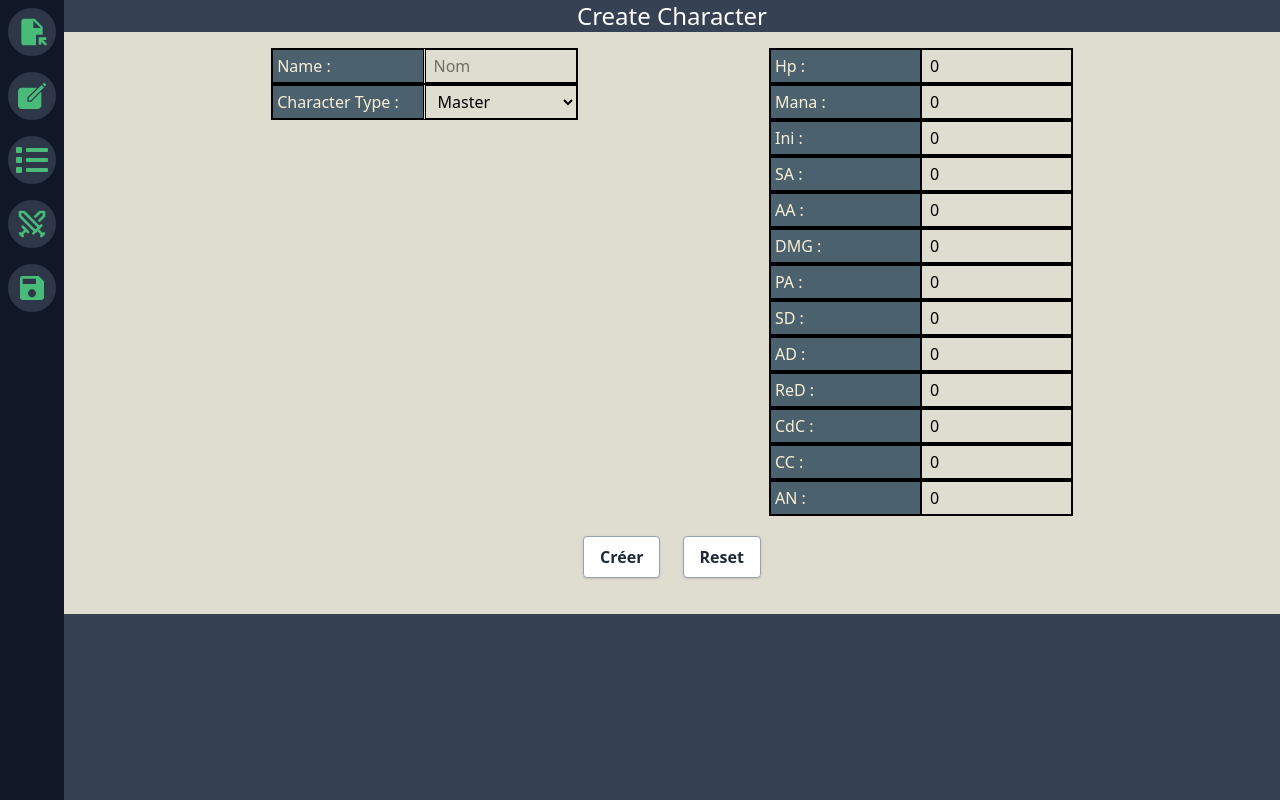
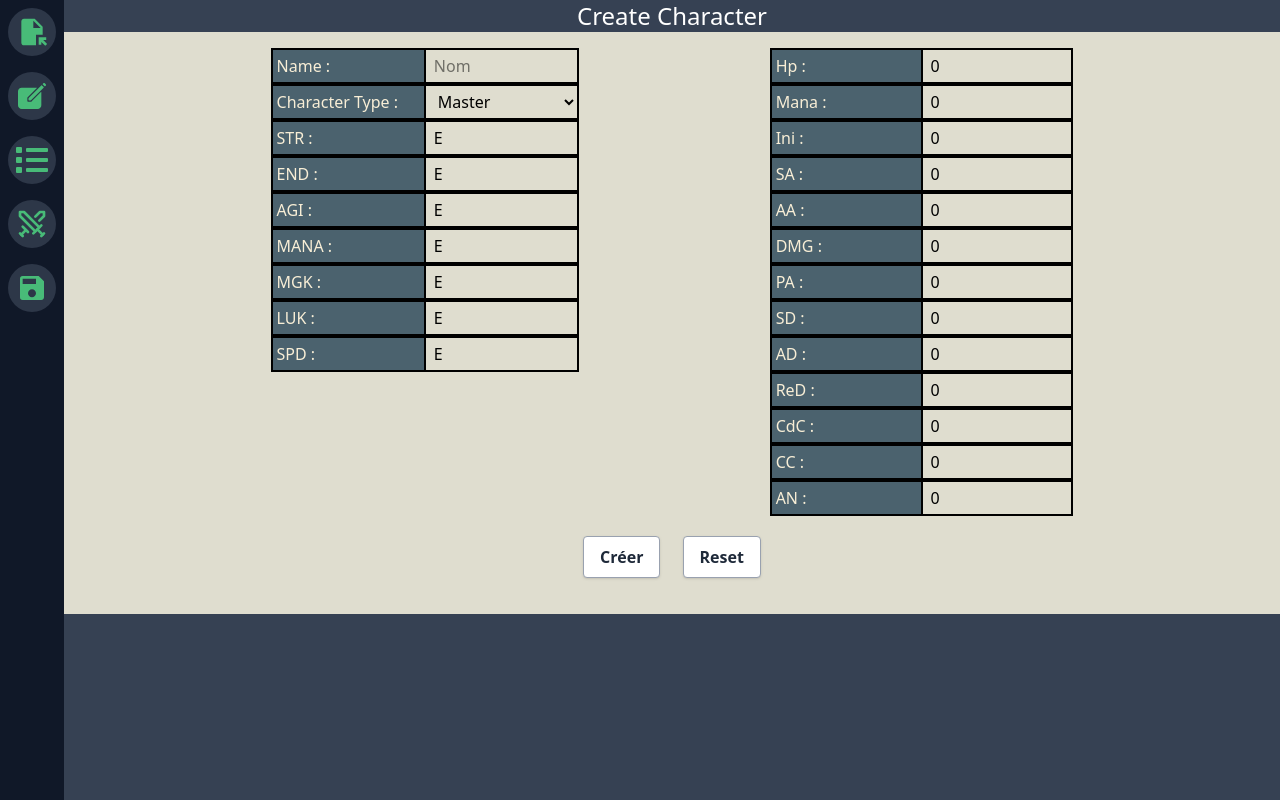
Before and after one commit to BadaboommS/Jdr_Fate, a React (Vite) app: page /create in a window 1280 px wide. Built offline with nearby package versions, Linux system fonts and the light colour scheme.

Commit message:
caracteristics added to create char

```diff
--- a/src/pages/Create/CreateChar.tsx
+++ b/src/pages/Create/CreateChar.tsx
@@ -1,24 +1,9 @@
 import { useContext, useState } from "react";
 import { useForm, SubmitHandler } from "react-hook-form";
 import { CharDataContext } from "../../context/CharDataContextProvider";
-import { CharStatsInterface } from "../../types/stats";
+import { CreateCharFormInputInterface } from "../../types/stats";
 import './CreateChar.css';
 
-type OmitedCharStats = Omit<CharStatsInterface, 'Combat_Stats'>;
-
-interface CreateCharFormInputInterface extends OmitedCharStats{
-    Ini: number,
-    SA: number,
-    AA: number,
-    DMG: number,
-    PA: number,
-    SD: number,
-    AD: number,
-    ReD: number,
-    CdC: number,
-    CC: number,
-    AN: number
-}
 
 export function CreateChar() {
     const { charData, setCharData } = useContext( CharDataContext );
@@ -29,6 +14,13 @@ export function CreateChar() {
             Name: '',
             Hp: 0,
             Mana: 0,
+            STR: 'E',
+            END: 'E',
+            AGI: 'E',
+            MANA: 'E',
+            MGK: 'E',
+            LUK: 'E',
+            SPD: 'E',
             Ini: 0,
             SA: 0,
             AA: 0,
@@ -48,13 +40,14 @@ export function CreateChar() {
             return;
         }
 
-        const { Name, Type, Variant, Hp, Mana, ...combatStats } = data;
+        const { Name, Type, Variant, Hp, Mana, STR, END, AGI, MANA, MGK, LUK, SPD, Ini, SA, AA, DMG, PA, SD, AD, ReD, CdC, CC, AN } = data;
         const newCharacterData = {
             Name,
             Type,
             Hp,
             Mana,
-            Combat_Stats: combatStats,
+            Caracteristics: { STR, END, AGI, MANA, MGK, LUK, SPD},
+            Combat_Stats: {Ini, SA, AA, DMG, PA, SD, AD, ReD, CdC, CC, AN},
             ...(showVariant && { Variant })
         };
 
@@ -102,6 +95,35 @@ export function CreateChar() {
                                 </div>
                             :   <></>
                         }
+                        <div className="flex flex-row input_entry">
+                            <label htmlFor="input_str" className="input_label">STR :</label>
+                            <input type="text" {...register("STR", { required: "Enter a Valid STR Amount !" })} id="input_str" className="input_field" />
+                        </div>
+                        <div className="flex flex-row input_entry">
+                            <label htmlFor="input_end" className="input_label">END :</label>
+                            <input type="text" {...register("END", { required: "Enter a Valid END Amount !" })} id="input_end" className="input_field" />
+                        </div>
+                        <div className="flex flex-row input_entry">
+                            <label htmlFor="input_agi" className="input_label">AGI :</label>
+                            <input type="text" {...register("AGI", { required: "Enter a Valid AGI Amount !" })} id="input_agi" className="input_field" />
+                        </div>
+                        <div className="flex flex-row input_entry">
+                            <label htmlFor="input_mana1" className="input_label">MANA :</label>
+                            <input type="text" {...register("MANA", { required: "Enter a Valid MANA Amount !" })} id="input_mana1" className="input_field" />
+                        </div>
+                        <div className="flex flex-row input_entry">
+                            <label htmlFor="input_mgk" className="input_label">MGK :</label>
+                            <input type="text" {...register("MGK", { required: "Enter a Valid MGK Amount !" })} id="input_mgk" className="input_field" />
+                        </div>
+                        <div className="flex flex-row input_entry">
+                            <label htmlFor="input_luk" className="input_label">LUK :</label>
+                            <input type="text" {...register("LUK", { required: "Enter a Valid LUK Amount !" })} id="input_luk" className="input_field" />
+                        </div>
+                        <div className="flex flex-row input_entry">
+                            <label htmlFor="input_spd" className="input_label">SPD :</label>
+                            <input type="text" {...register("SPD", { required: "Enter a Valid SPD Amount !" })} id="input_spd" className="input_field" />
+                        </div>
+
                     </div>
                     {(showVariant)
                     ?   <div>
@@ -111,55 +133,55 @@ export function CreateChar() {
                     <div className="input_group">
                         <div className="flex flex-row input_entry">
                             <label htmlFor="input_hp" className="input_label">Hp :</label>
-                            <input type="number" {...register("Hp", {required: "Enter a Valid Hp Amount !"})} id="input_hp" className="indent-2 input_field" />
+                            <input type="number" {...register("Hp", {required: "Enter a Valid Hp Amount !"})} id="input_hp" className="input_field" />
                         </div>
                         <div className="flex flex-row input_entry">
-                            <label htmlFor="input_mana" className="input_label">Mana :</label>
-                            <input type="number" {...register("Mana", {required: "Enter a Valid Mana Amount !"})} id="input_mana" className="indent-2 input_field" />
+                            <label htmlFor="input_mana2" className="input_label">Mana :</label>
+                            <input type="number" {...register("Mana", {required: "Enter a Valid Mana Amount !"})} id="input_mana2" className="input_field" />
                         </div>
                         <div className="flex flex-row input_entry">
                             <label htmlFor="input_ini" className="input_label">Ini :</label>
-                            <input type="number" {...register("Ini", { required: "Enter a Valid Ini Amount !" })} id="input_ini" className="indent-2 input_field" />
+                            <input type="number" {...register("Ini", { required: "Enter a Valid Ini Amount !" })} id="input_ini" className="input_field" />
                         </div>
                         <div className="flex flex-row input_entry">
                             <label htmlFor="input_sa" className="input_label">SA :</label>
-                            <input type="number" {...register("SA", { required: "Enter a Valid SA Amount !" })} id="input_sa" className="indent-2 input_field" />
+                            <input type="number" {...register("SA", { required: "Enter a Valid SA Amount !" })} id="input_sa" className="input_field" />
                         </div>
                         <div className="flex flex-row input_entry">
                             <label htmlFor="input_aa" className="input_label">AA :</label>
-                            <input type="number" {...register("AA", { required: "Enter a Valid AA Amount !" })} id="input_aa" className="indent-2 input_field" />
+                            <input type="number" {...register("AA", { required: "Enter a Valid AA Amount !" })} id="input_aa" className="input_field" />
                         </div>
                         <div className="flex flex-row input_entry">
                             <label htmlFor="input_dmg" className="input_label">DMG :</label>
-                            <input type="number" {...register("DMG", { required: "Enter a Valid DMG Amount !" })} id="input_dmg" className="indent-2 input_field" />
+                            <input type="number" {...register("DMG", { required: "Enter a Valid DMG Amount !" })} id="input_dmg" className="input_field" />
                         </div>
                         <div className="flex flex-row input_entry">
                             <label htmlFor="input_pa" className="input_label">PA :</label>
-                            <input type="number" {...register("PA", { required: "Enter a Valid PA Amount !" })} id="input_pa" className="indent-2 input_field" />
+                            <input type="number" {...register("PA", { required: "Enter a Valid PA Amount !" })} id="input_pa" className="input_field" />
                         </div>
                         <div className="flex flex-row input_entry">
                             <label htmlFor="input_sd" className="input_label">SD :</label>
-                            <input type="number" {...register("SD", { required: "Enter a Valid SD Amount !" })} id="input_sd" className="indent-2 input_field" />
+                            <input type="number" {...register("SD", { required: "Enter a Valid SD Amount !" })} id="input_sd" className="input_field" />
                         </div>
                         <div className="flex flex-row input_entry">
                             <label htmlFor="input_ad" className="input_label">AD :</label>
-                            <input type="number" {...register("AD", { required: "Enter a Valid AD Amount !" })} id="input_ad" className="indent-2 input_field" />
+                            <input type="number" {...register("AD", { required: "Enter a Valid AD Amount !" })} id="input_ad" className="input_field" />
                         </div>
                         <div className="flex flex-row input_entry">
                             <label htmlFor="input_red" className="input_label">ReD :</label>
-                            <input type="number" {...register("ReD", { required: "Enter a Valid ReD Amount !" })} id="input_red" className="indent-2 input_field" />
+                            <input type="number" {...register("ReD", { required: "Enter a Valid ReD Amount !" })} id="input_red" className="input_field" />
                         </div>
                         <div className="flex flex-row input_entry">
                             <label htmlFor="input_cdc" className="input_label">CdC :</label>
-                            <input type="number" {...register("CdC", { required: "Enter a Valid CdC Amount !" })} id="input_cdc" className="indent-2 input_field" />
+                            <input type="number" {...register("CdC", { required: "Enter a Valid CdC Amount !" })} id="input_cdc" className="input_field" />
                         </div>
                         <div className="flex flex-row input_entry">
                             <label htmlFor="input_cc" className="input_label">CC :</label>
-                            <input type="number" {...register("CC", { required: "Enter a Valid CC Amount !" })} id="input_cc" className="indent-2 input_field" />
+                            <input type="number" {...register("CC", { required: "Enter a Valid CC Amount !" })} id="input_cc" className="input_field" />
                         </div>
                         <div className="flex flex-row input_entry">
                             <label htmlFor="input_an" className="input_label">AN :</label>
-                            <input type="number" {...register("AN", { required: "Enter a Valid AN Amount !" })} id="input_an" className="indent-2 input_field" />
+                            <input type="number" {...register("AN", { required: "Enter a Valid AN Amount !" })} id="input_an" className="input_field" />
                         </div>
                     </div>
                 </div>
```
Also changed, not shown: src/types/stats.ts (+38 -0 lines).
